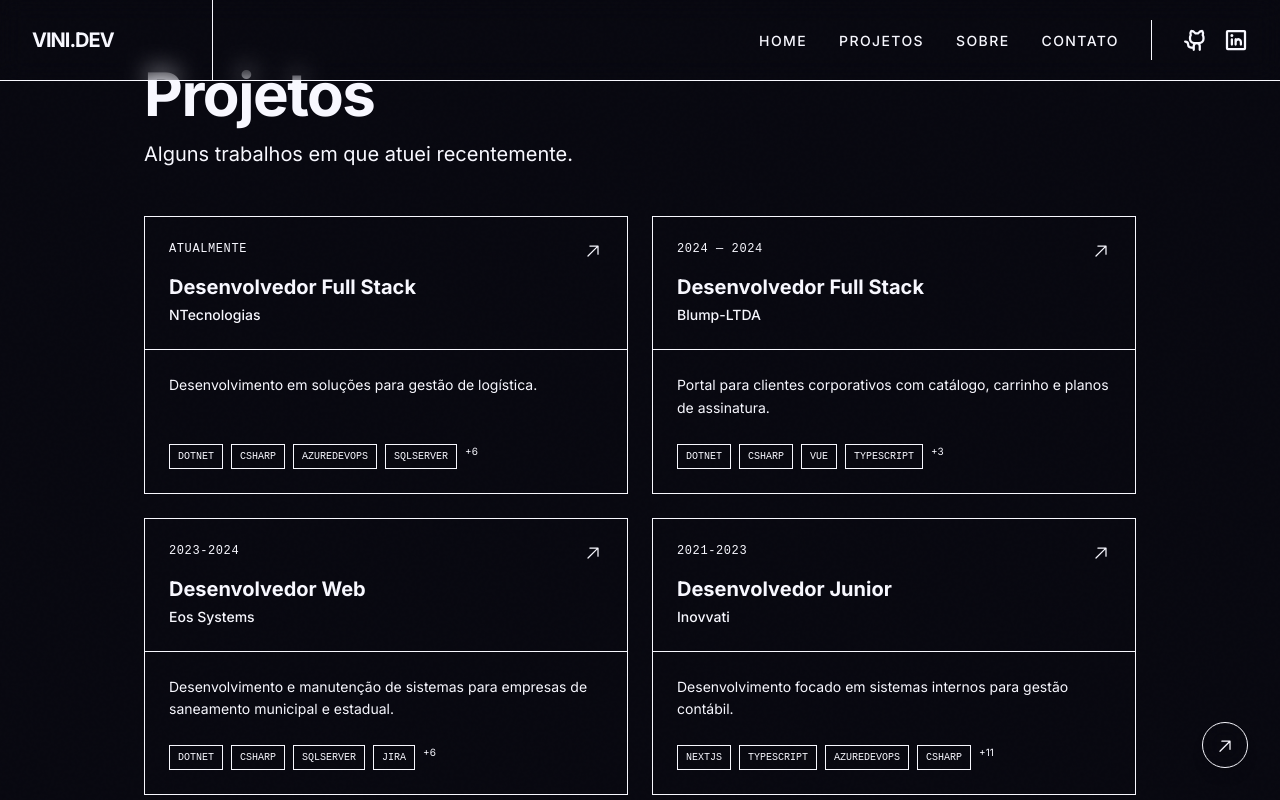
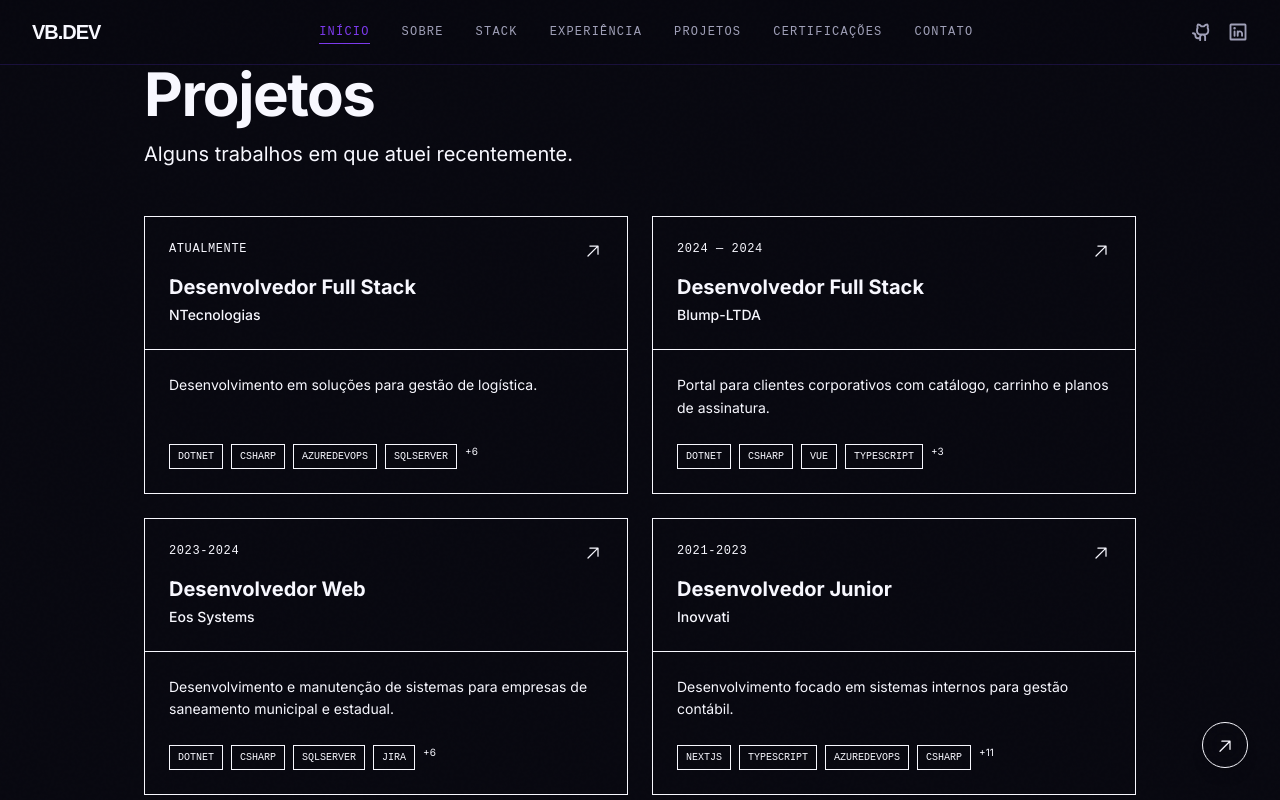
Before and after one commit to Viniirb/portifolio, a Next.js app: page /projetos in a window 1280 px wide. Built offline with nearby package versions, Linux system fonts and the light colour scheme.

Commit message:
feat: Header refactored with scroll spy, dark design, mobile menu

```diff
--- a/src/components/layout/Header/Header.tsx
+++ b/src/components/layout/Header/Header.tsx
@@ -1,87 +1,115 @@
+// src/components/layout/Header/Header.tsx
 'use client'
-
-import Link from 'next/link'
+import { useState } from 'react'
 import { motion } from 'framer-motion'
-import { ListIcon, X, GithubLogoIcon, LinkedinLogoIcon, EnvelopeSimpleIcon } from '@phosphor-icons/react'
-import { useState } from 'react'
+import { ListIcon, X, GithubLogoIcon, LinkedinLogoIcon } from '@phosphor-icons/react'
+import { useScrollSpy } from '@/hooks/useScrollSpy'
 
 const navItems = [
-  { name: 'Home', href: '/' },
-  { name: 'Projetos', href: '/projetos' },
-  { name: 'Sobre', href: '/sobre' },
-  { name: 'Contato', href: '/contato' },
+  { name: 'Início', id: 'hero' },
+  { name: 'Sobre', id: 'sobre' },
+  { name: 'Stack', id: 'stack' },
+  { name: 'Experiência', id: 'experiencia' },
+  { name: 'Projetos', id: 'projetos' },
+  { name: 'Certificações', id: 'certificacoes' },
+  { name: 'Contato', id: 'contato' },
 ]
+
+const SECTION_IDS = navItems.map((i) => i.id)
 
 export function Header() {
   const [isOpen, setIsOpen] = useState(false)
+  const activeSection = useScrollSpy(SECTION_IDS)
+
+  const scrollTo = (id: string) => {
+    setIsOpen(false)
+    document.getElementById(id)?.scrollIntoView({ behavior: 'smooth' })
+  }
 
   return (
-    <header className="fixed top-0 left-0 w-full z-50 bg-background/80 backdrop-blur-md border-b border-corporate-border">
-      <div className="grid grid-cols-2 md:grid-cols-12 h-16 sm:h-20">
+    <header className="fixed top-0 left-0 w-full z-50 bg-bg-primary/80 backdrop-blur-md border-b border-purple-subtle/50">
+      <div className="max-w-7xl mx-auto flex items-center justify-between h-16 px-6 sm:px-8">
+        {/* Logo */}
+        <button
+          onClick={() => scrollTo('hero')}
+          className="font-display text-xl font-bold tracking-tighter text-white hover:text-purple-glow transition-colors"
+        >
+          VB.DEV
+        </button>
 
-        {/* Logo Area */}
-        <div className="col-span-1 md:col-span-2 flex items-center pl-6 sm:pl-8 border-r border-corporate-border h-full">
-          <Link href="/" className="text-xl font-bold tracking-tighter uppercase">
-            VINI.DEV
-          </Link>
+        {/* Desktop nav */}
+        <nav className="hidden md:flex items-center gap-8" aria-label="Navegação principal">
+          {navItems.map((item) => {
+            const isActive = activeSection === item.id
+            return (
+              <button
+                key={item.id}
+                onClick={() => scrollTo(item.id)}
+                className={`relative font-mono text-xs uppercase tracking-widest transition-colors ${
+                  isActive ? 'text-purple-glow' : 'text-white-muted hover:text-white'
+                }`}
+              >
+                {item.name}
+                {isActive && (
+                  <motion.div
+                    layoutId="nav-indicator"
+                    className="absolute -bottom-1 left-0 right-0 h-px bg-purple-glow"
+                  />
+                )}
+              </button>
+            )
+          })}
+        </nav>
+
+        {/* Social icons */}
+        <div className="hidden md:flex items-center gap-4">
+          <a
+            href="https://github.com/Viniirb"
+            target="_blank"
+            rel="noopener noreferrer"
+            aria-label="GitHub"
+            className="text-white-muted hover:text-white transition-colors"
+          >
+            <GithubLogoIcon weight="bold" className="w-5 h-5" />
+          </a>
+          <a
+            href="https://linkedin.com/in/viniciusrb"
+            target="_blank"
+            rel="noopener noreferrer"
+            aria-label="LinkedIn"
+            className="text-white-muted hover:text-white transition-colors"
+          >
+            <LinkedinLogoIcon weight="bold" className="w-5 h-5" />
+          </a>
         </div>
 
-        {/* Desktop Navigation */}
-        <nav className="hidden md:flex col-span-10 justify-end items-center pr-8 h-full">
-          <ul className="flex gap-8">
-            {navItems.map((item) => (
-              <li key={item.name}>
-                <Link
-                  href={item.href}
-                  className="text-sm font-medium uppercase tracking-widest hover:text-corporate-accent transition-colors"
-                >
-                  {item.name}
-                </Link>
-              </li>
-            ))}
-          </ul>
-          <div className="ml-8 pl-8 border-l border-corporate-border h-1/2 flex items-center gap-4">
-            {/* weight="bold" dá o visual brutalista */}
-            <Link href="https://github.com/Viniirb" target="_blank">
-              <GithubLogoIcon weight="bold" className="w-6 h-6 hover:text-corporate-accent transition-colors" />
-            </Link>
-            <Link href="https://linkedin.com" target="_blank">
-              <LinkedinLogoIcon weight="bold" className="w-6 h-6 hover:text-corporate-accent transition-colors" />
-            </Link>
-          </div>
-        </nav>
-
-        {/* Mobile Menu Button */}
-        <div className="md:hidden col-span-1 flex justify-end items-center pr-6 h-full gap-2">
-          <button onClick={() => setIsOpen(!isOpen)} aria-label="Menu">
-            {isOpen ? <X weight="bold" className="w-6 h-6" /> : <ListIcon weight="bold" className="w-6 h-6" />}
-          </button>
-        </div>
+        {/* Mobile button */}
+        <button
+          className="md:hidden text-white"
+          onClick={() => setIsOpen(!isOpen)}
+          aria-label={isOpen ? 'Fechar menu' : 'Abrir menu'}
+        >
+          {isOpen ? <X weight="bold" className="w-6 h-6" /> : <ListIcon weight="bold" className="w-6 h-6" />}
+        </button>
       </div>
 
-      {/* Mobile Menu Dropdown */}
+      {/* Mobile menu */}
       {isOpen && (
         <motion.div
-          initial={{ opacity: 0, height: 0 }}
-          animate={{ opacity: 1, height: 'auto' }}
-          className="md:hidden border-t border-corporate-border bg-background"
+          initial={{ opacity: 0, y: -10 }}
+          animate={{ opacity: 1, y: 0 }}
+          className="md:hidden border-t border-purple-subtle/50 bg-bg-surface"
         >
-          <nav className="flex flex-col p-6 gap-4">
+          <nav className="flex flex-col p-6 gap-4" aria-label="Menu mobile">
             {navItems.map((item) => (
-              <Link
-                key={item.name}
-                href={item.href}
-                onClick={() => setIsOpen(false)}
-                className="text-lg font-medium uppercase tracking-widest py-2 border-b border-corporate-border"
+              <button
+                key={item.id}
+                onClick={() => scrollTo(item.id)}
+                className="font-mono text-sm uppercase tracking-widest text-left py-2 border-b border-purple-subtle/30 text-white-muted hover:text-white transition-colors"
               >
                 {item.name}
-              </Link>
+              </button>
             ))}
-            <div className="flex gap-4 mt-4">
-              <Link href="https://github.com/Viniirb" target="_blank"><GithubLogoIcon weight="fill" className="w-8 h-8" /></Link>
-              <Link href="https://linkedin.com" target="_blank"><LinkedinLogoIcon weight="fill" className="w-8 h-8" /></Link>
-              <Link href="mailto:seuemail@exemplo.com"><EnvelopeSimpleIcon weight="bold" className="w-8 h-8" /></Link>
-            </div>
           </nav>
         </motion.div>
       )}
```
